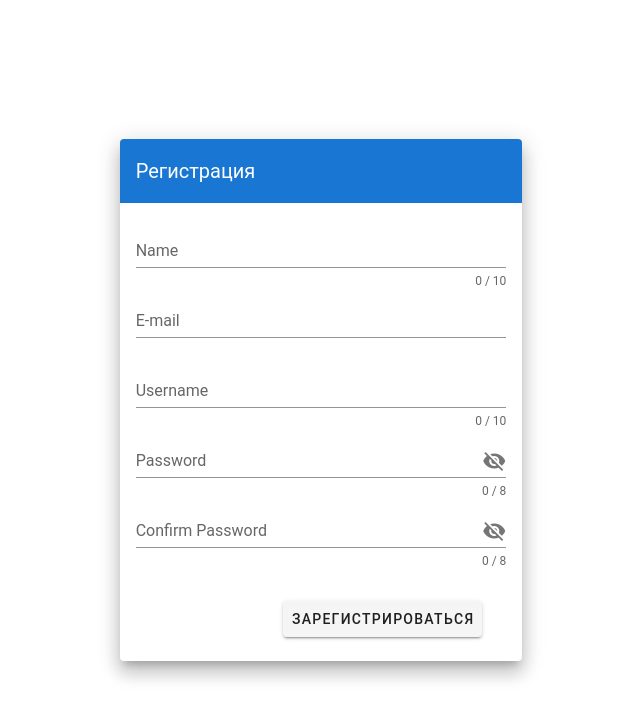
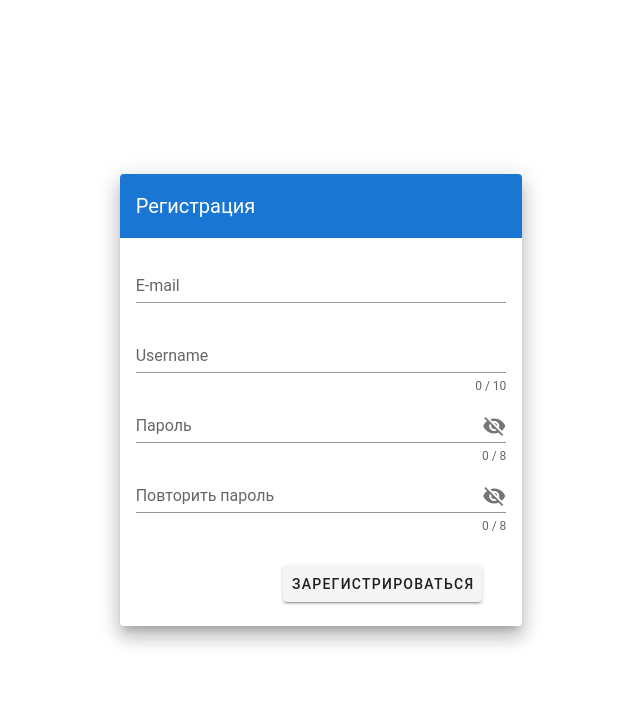
Before and after one commit to avkuznetsov54/dj-rest-vue-2, a Vue app in the folder frontend/: page /registr in a window 1280 px wide. Shown: the top 720 px of the page, without its empty margins (319-959 px from the left). Built offline with nearby package versions, Linux system fonts and the light colour scheme.

Commit message:
edit registr form

```diff
--- a/frontend/src/components/RegistrationForm.vue
+++ b/frontend/src/components/RegistrationForm.vue
@@ -10,14 +10,14 @@
               </v-toolbar>
               <v-card-text>
                 <form @submit.prevent="registerUserForm">
-                  <v-text-field
-                    v-model="name"
-                    :error-messages="nameErrors"
-                    :counter="10"
-                    label="Name"
-                    required
-                    @blur="$v.name.$touch()"
-                  ></v-text-field>
+<!--                  <v-text-field-->
+<!--                    v-model="name"-->
+<!--                    :error-messages="nameErrors"-->
+<!--                    :counter="10"-->
+<!--                    label="ФИО"-->
+<!--                    required-->
+<!--                    @blur="$v.name.$touch()"-->
+<!--                  ></v-text-field>-->
                   <v-text-field
                     v-model="email"
                     :error-messages="emailErrors"
@@ -38,7 +38,7 @@
                     v-model="password"
                     :error-messages="passwordErrors"
                     :counter="8"
-                    label="Password"
+                    label="Пароль"
                     required
                     @blur="$v.password.$touch()"
                     :append-icon="showPassword ? 'mdi-eye' : 'mdi-eye-off'"
@@ -49,7 +49,7 @@
                     v-model="confirmPass"
                     :error-messages="confirmPassErrors"
                     :counter="8"
-                    label="Confirm Password"
+                    label="Повторить пароль"
                     required
                     @blur="$v.confirmPass.$touch()"
                     :append-icon="showConfirmPass ? 'mdi-eye' : 'mdi-eye-off'"
@@ -132,7 +132,7 @@ export default {
       if (!this.$v.name.$dirty) return errors;
       !this.$v.name.maxLength &&
         errors.push("Name must be at most 10 characters long");
-      !this.$v.name.required && errors.push("Name is required.");
+      !this.$v.name.required && errors.push("ФИО обязательно.");
       return errors;
     },
     usernameErrors() {
@@ -140,7 +140,7 @@ export default {
       if (!this.$v.username.$dirty) return errors;
       !this.$v.username.maxLength &&
         errors.push("Name must be at most 10 characters long");
-      !this.$v.username.required && errors.push("Name is required.");
+      !this.$v.username.required && errors.push("Username обязательно.");
       return errors;
     },
     passwordErrors() {
@@ -148,7 +148,7 @@ export default {
       if (!this.$v.password.$dirty) return errors;
       !this.$v.password.minLength &&
         errors.push("Пароль должен быть не менее 8 символов.");
-      !this.$v.password.required && errors.push("Password is required.");
+      !this.$v.password.required && errors.push("Пароль обязательен.");
       return errors;
     },
     confirmPassErrors() {
```
Also changed, not shown: 1 other file (tests, documents, lock files or other folders).
